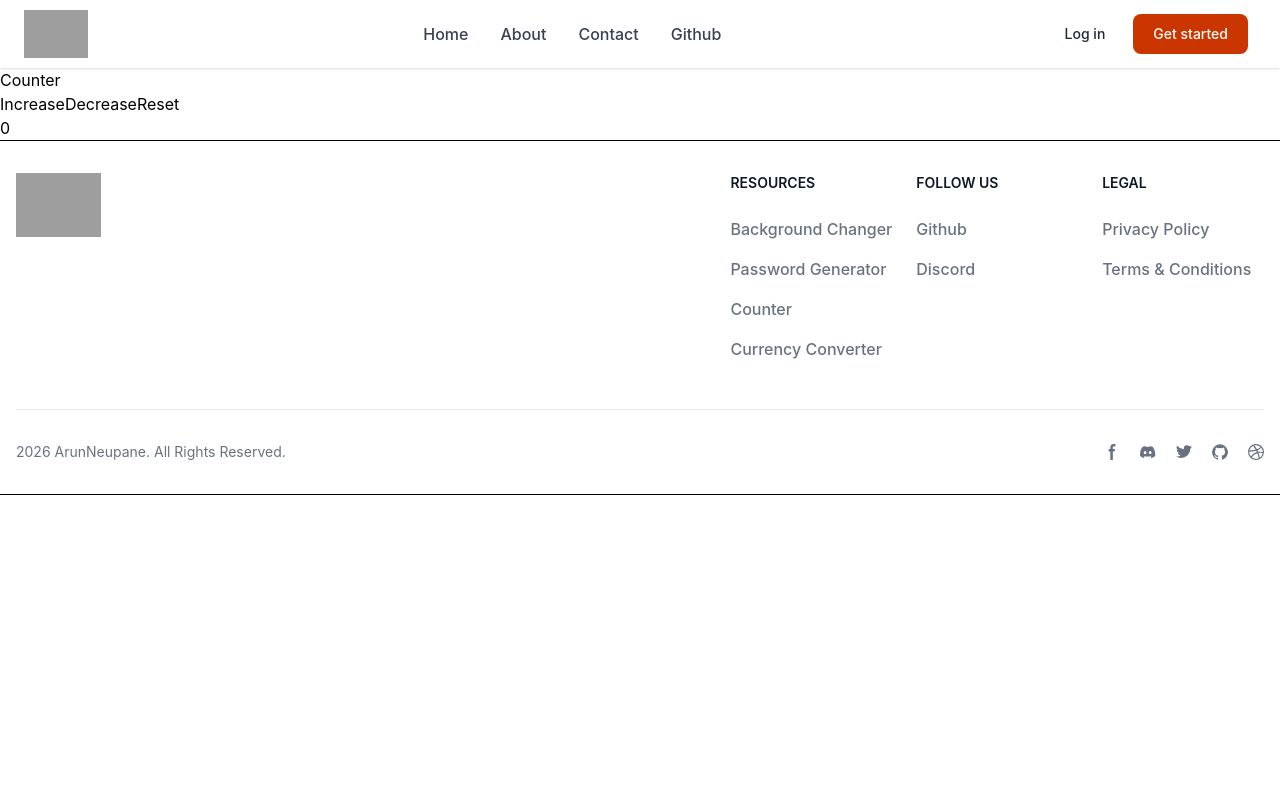
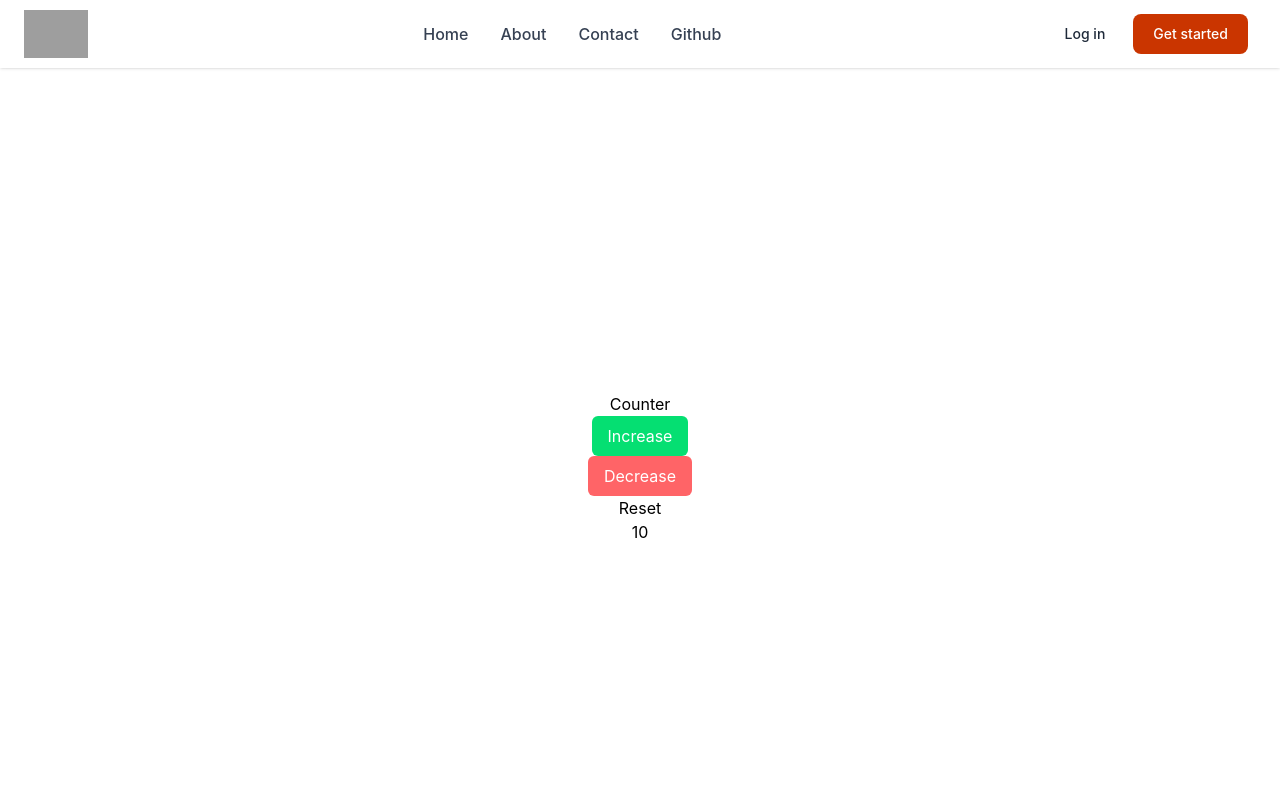
Before and after one commit to arundada9000/revising-react, a React (Vite) app: page /resources/counter in a window 1280 px wide. Shown: the top 800 px of the page. Built offline with nearby package versions, Linux system fonts and the light colour scheme; grey boxes are pictures that could not be loaded.

Commit message:
feat: update Counter with disabled state and styled buttons; add CurrencyConverter placeholder

```diff
--- a/src/components/Counter.jsx
+++ b/src/components/Counter.jsx
@@ -1,11 +1,12 @@
 import { useState } from "react";
 // hooks -> useState
 const Counter = () => {
-  const [count, setCount] = useState(0);
+  const [count, setCount] = useState(10);
   return (
-    <div>
+    <div className="min-h-screen flex items-center flex-col justify-center">
       <h1>Counter</h1>
       <button
+        className="border-none px-4 py-2 rounded-md bg-green-400 text-white cursor-pointer hover:opacity-80 transition-all"
         onClick={() => {
           setCount((c) => c + 1);
         }}
@@ -13,8 +14,12 @@ const Counter = () => {
         Increase
       </button>
       <button
+        disabled={count <= 0}
+        className={`border-none px-4 py-2 rounded-md bg-red-400 text-white hover:opacity-80 transition-all ${
+          count <= 0 ? "cursor-not-allowed opacity-50" : "cursor-pointer"
+        }`}
         onClick={() => {
-          if (count > 0) setCount((c) => c - 1);
+          setCount((c) => c - 1);
         }}
       >
         Decrease
--- a/src/components/CurrencyConverter.jsx
+++ b/src/components/CurrencyConverter.jsx
@@ -1,7 +1,5 @@
 const CurrencyConverter = () => {
-  return <div>
-
-  </div>;
+  return <div>CurrencyConverter</div>;
 };
 
 export default CurrencyConverter;
```
